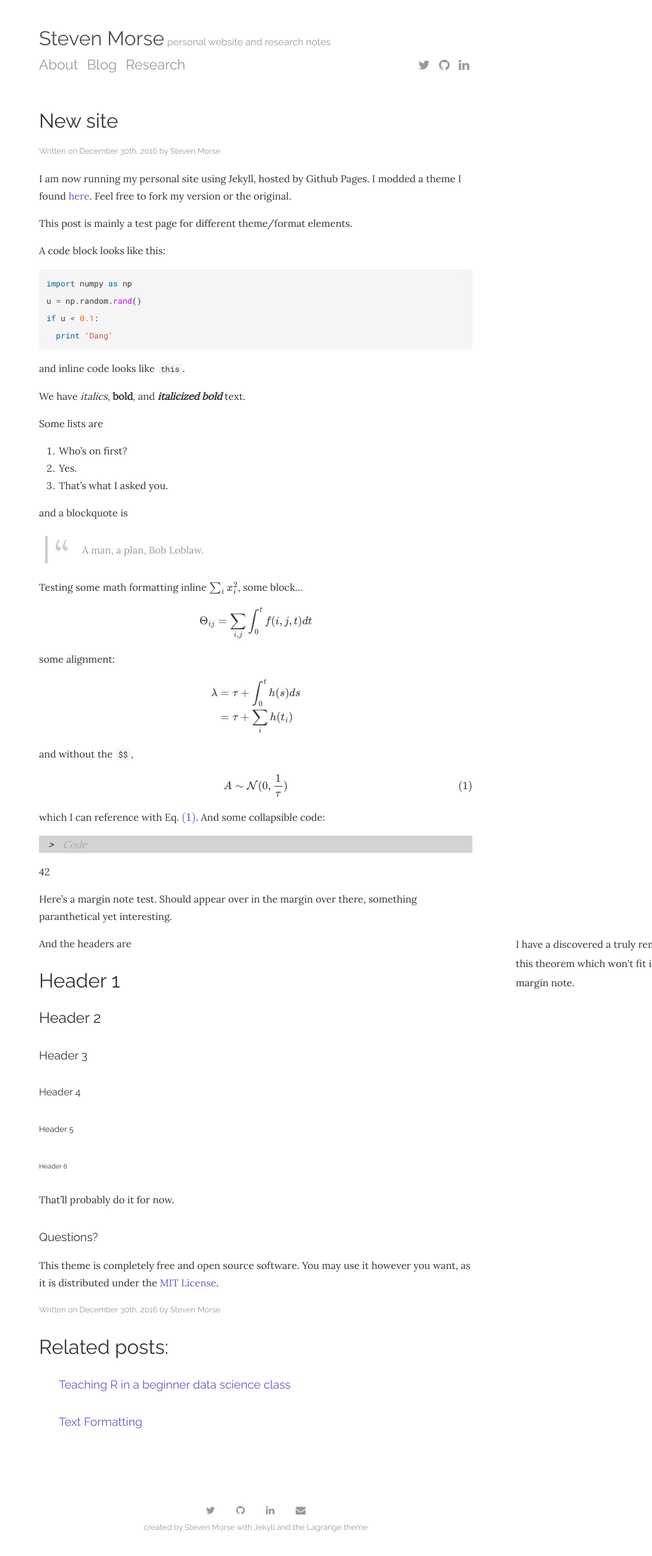
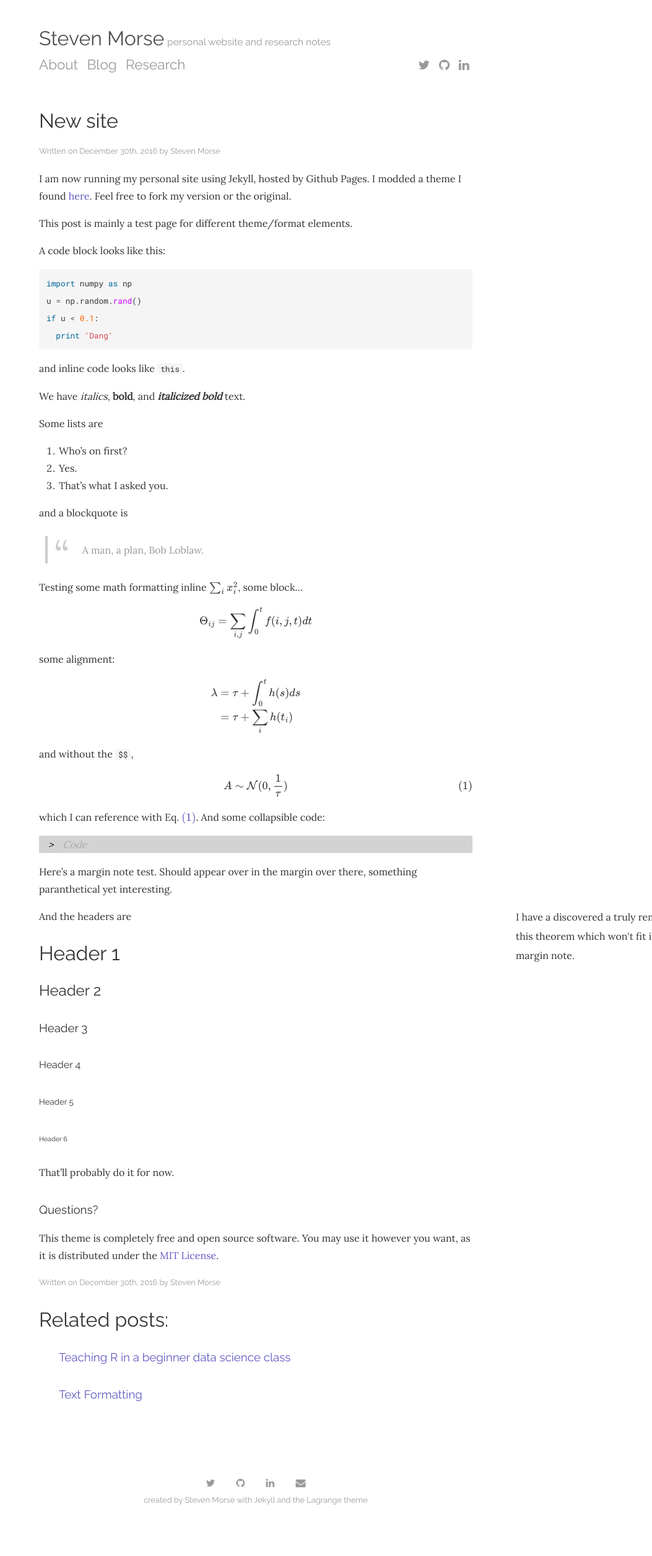
Before and after one commit to stmorse/stmorse.github.io, a Jekyll site: the page built from _posts/2016-12-30-Welcome-to-Lagrange.md, in a window 1280 px wide. Shown: the whole page at 62% size, without its empty margins (227-1280 px from the left). Built offline with Jekyll 4.4.1, drawn with Linux system fonts in a browser that asks for light colours; nearby versions of some CDN libraries; formulas are drawn with MathJax 3; after the commit the page ends 2466 px from its top, so only the background shows below that.

Commit message:
fixed detail tag

```diff
--- a/_posts/2016-12-30-Welcome-to-Lagrange.md
+++ b/_posts/2016-12-30-Welcome-to-Lagrange.md
@@ -54,12 +54,12 @@
 
 which I can reference with Eq. \eqref{eq:test}.  And some collapsible code:
 
-<collapsible>
+<details>
   <summary><span class="icon">></span>Code</summary>
   <p>
   42
   </p>
-</collapsible>
+</details>
 
 Here's a margin note test.  Should appear over in the margin over there, something paranthetical yet interesting.
 
--- a/css/main.css
+++ b/css/main.css
@@ -625,17 +625,17 @@
 Collapsible code sections
 */
 
-collapsible {
+details {
   user-select: none;
 }
 
-collapsible>summary span.icon {
+details>summary span.icon {
   color: black;
   transition: all 0.3s;
   margin: 0px 15px;
 }
 
-collapsible[open] summary span.icon {
+details[open] summary span.icon {
   transform: rotate(90deg);
 }
 
```
